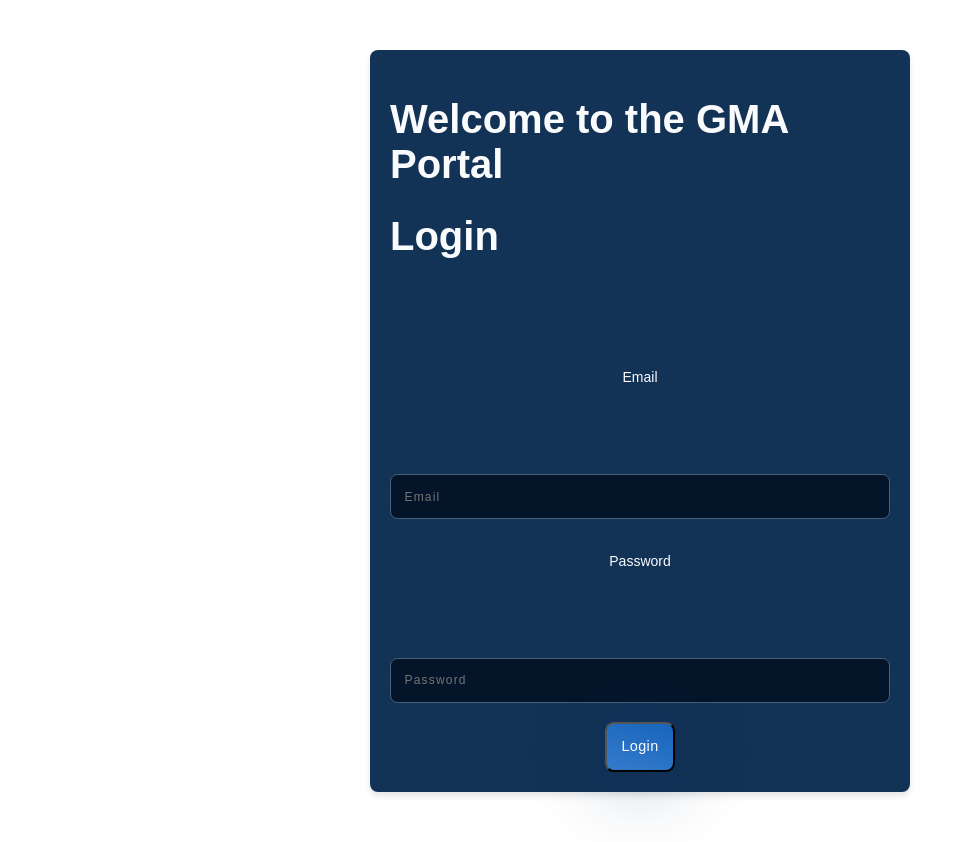
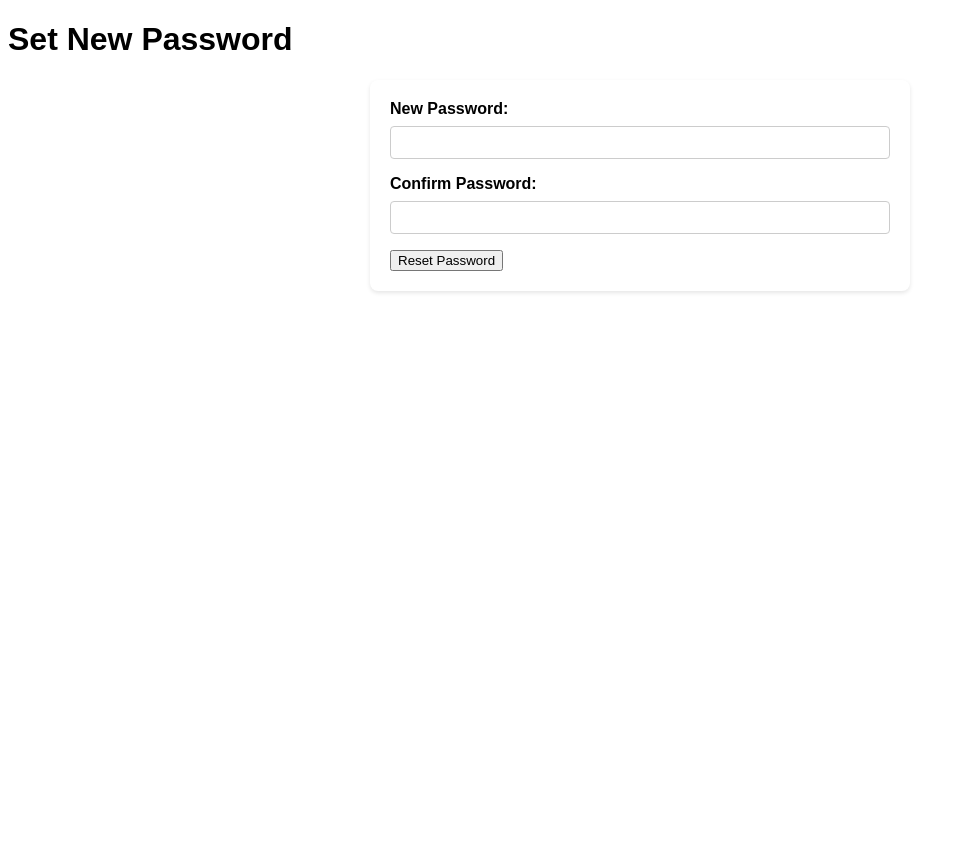
Before and after one commit to AmoryBotha/gmadevappfrontend, a React (Vite) app: page /password-reset-confirm/1/1 in a window 1280 px wide. Before the commit this address led to /login. Shown: the whole page, without its empty margins (0-964 px from the left). After the commit the page ends 800 px from the top, so only its background shows below. Built offline with nearby package versions, Linux system fonts and the light colour scheme.

Commit message:
Reset PW Pages

```diff
--- a/src/App.jsx
+++ b/src/App.jsx
@@ -9,10 +9,12 @@ import OwnerLanding from "./pages/OwnerLanding"
 import TrusteeLanding from "./pages/TrusteeLanding"
 import ContractorLanding from "./pages/ContractorLanding"
 import EmailStatement from "./pages/DownloadStatement"
-import ForgotPW from "./pages/ForgotPW"
 import ChangeFR from "./pages/FRChange"
 import Levies from "./pages/LevyACCDetails"
 import User from "./pages/UserAcc"
+import PasswordResetRequest1 from "./pages/PwReset";
+import PasswordResetConfirm1 from "./pages/ConfirmPw";
+
 
 function Logout() {
   localStorage.clear()
@@ -44,9 +46,10 @@ function App() {
         <Route path="/register" element={<RegisterAndLogout />} />
         <Route path="/notfound" element={<NotFound />}></Route>
         <Route path="/statement" element={<EmailStatement />}></Route>
-        <Route path="/resetpassword" element={<ForgotPW />}></Route>
         <Route path="/friendly" element={<ChangeFR />}></Route>
         <Route path="/levyAccounts" element={<Levies />}></Route>
+        <Route path="/password-reset" element={<PasswordResetRequest1 />} />
+        <Route path="/password-reset-confirm/:uidb64/:token" element={<PasswordResetConfirm1 />} />
         <Route path="/user" element={<User />}></Route>
       </Routes>
     </BrowserRouter>
--- /dev/null
+++ b/src/components/PWConfirm.jsx
@@ -0,0 +1,58 @@
+import React, { useState } from "react";
+import { useParams } from "react-router-dom";
+import axios from "axios";
+
+const PasswordResetConfirm = () => {
+  const { uidb64, token } = useParams();
+  const [newPassword, setNewPassword] = useState("");
+  const [confirmPassword, setConfirmPassword] = useState("");
+  const [message, setMessage] = useState("");
+
+  const handleSubmit = async (e) => {
+    e.preventDefault();
+    if (newPassword !== confirmPassword) {
+      setMessage("Passwords do not match!");
+      return;
+    }
+
+    try {
+      await axios.post(`/password-reset-confirm/${uidb64}/${token}/`, {
+        new_password1: newPassword,
+        new_password2: confirmPassword,
+      });
+      setMessage("Password reset successful! You can now log in.");
+    } catch (error) {
+      setMessage("Error resetting password.");
+    }
+  };
+
+  return (
+    <div>
+      <h1>Set New Password</h1>
+      <form onSubmit={handleSubmit}>
+        <div>
+          <label>New Password:</label>
+          <input
+            type="password"
+            value={newPassword}
+            onChange={(e) => setNewPassword(e.target.value)}
+            required
+          />
+        </div>
+        <div>
+          <label>Confirm Password:</label>
+          <input
+            type="password"
+            value={confirmPassword}
+            onChange={(e) => setConfirmPassword(e.target.value)}
+            required
+          />
+        </div>
+        <button type="submit">Reset Password</button>
+      </form>
+      {message && <p>{message}</p>}
+    </div>
+  );
+};
+
+export default PasswordResetConfirm;
--- a/src/components/ResetPW.jsx
+++ b/src/components/ResetPW.jsx
@@ -1,9 +1,38 @@
-function ResetPWFunc(){
-    return <div>
-        <h1>Reset PW PAGE</h1>
-        <p>Coming Soon...</p>
+import React, { useState } from "react";
+import axios from "axios";
+
+const PasswordResetRequest = () => {
+  const [email, setEmail] = useState("");
+  const [message, setMessage] = useState("");
+
+  const handleSubmit = async (e) => {
+    e.preventDefault();
+    try {
+      await axios.post("/password-reset/", { email }); // Adjust the endpoint if needed
+      setMessage("Password reset link sent! Check your email.");
+    } catch (error) {
+      setMessage("Error sending password reset email.");
+    }
+  };
+
+  return (
+    <div>
+      <h1>Reset Password</h1>
+      <form onSubmit={handleSubmit}>
+        <div>
+          <label>Email:</label>
+          <input
+            type="email"
+            value={email}
+            onChange={(e) => setEmail(e.target.value)}
+            required
+          />
         </div>
+        <button type="submit">Send Reset Link</button>
+      </form>
+      {message && <p>{message}</p>}
+    </div>
+  );
+};
 
-}
-
-export default ResetPWFunc
+export default PasswordResetRequest;
--- /dev/null
+++ b/src/pages/ConfirmPw.jsx
@@ -0,0 +1,8 @@
+import PasswordResetConfirm from "../components/PWConfirm"
+
+function PasswordResetConfirm1() {
+
+    return <PasswordResetConfirm route="/password-reset-confirm" method="password-reset-confirm" />
+}
+
+export default PasswordResetConfirm1
--- a/src/pages/ForgotPW.jsx
+++ /dev/null
@@ -1,8 +0,0 @@
-import ResetPWFunc from "../components/ResetPW"
-
-function ForgotPW() {
-
-    return <ResetPWFunc route="/resetPassword" method="resetpassword" />
-}
-
-export default ForgotPW
--- /dev/null
+++ b/src/pages/PwReset.jsx
@@ -0,0 +1,8 @@
+import PasswordResetRequest from "./components/ResetPw"
+
+function PasswordResetRequest1() {
+
+    return <PasswordResetRequest route="/password-reset" method="password-reset" />
+}
+
+export default PasswordResetRequest1
```
